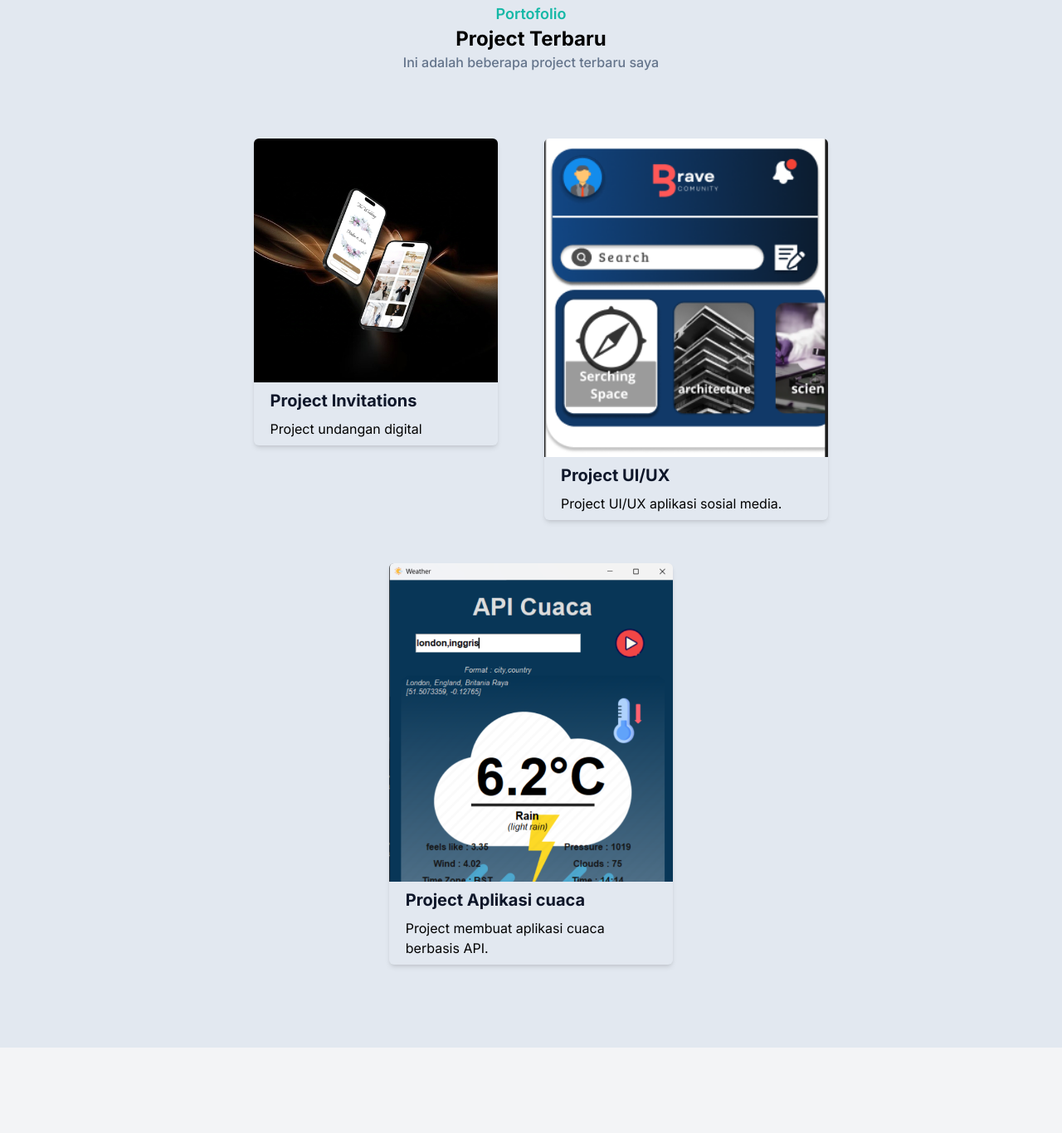
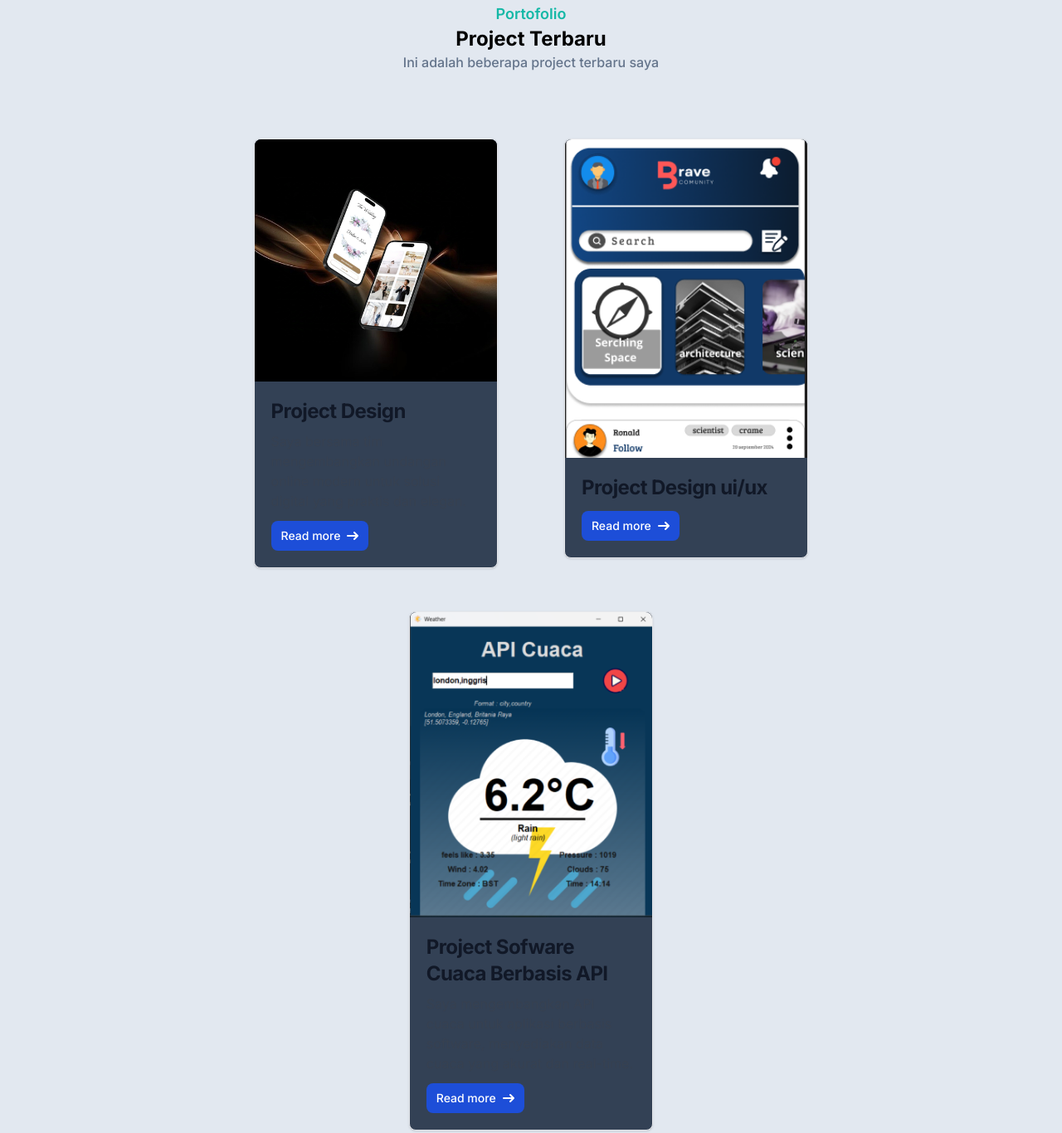
Before and after one commit to marhel28/Portofolio, a website: page index.html in a window 1280 px wide. Shown: the part 1075-2441 px from the top of the page at 83% size. Drawn offline with nearby package versions, Linux system fonts and the light colour scheme.

Commit message:
fix another bug

```diff
--- a/index.html
+++ b/index.html
@@ -10,11 +10,12 @@
     <link href="https://fonts.googleapis.com/css2?family=Inter:ital,opsz,wght@0,14..32,100..900;1,14..32,100..900&display=swap" rel="stylesheet">
     <link href="https://cdnjs.cloudflare.com/ajax/libs/animate.css/4.1.1/animate.min.css" rel="stylesheet">
     <link href="https://cdnjs.cloudflare.com/ajax/libs/animate.css/4.1.1/animate.min.css" rel="stylesheet">
+    <link  rel="icon" type="image/x-icon" href="./img/bag (1).ico">
 </style>
 </head>
 <body>
     <!-- header -->
-    <header class="bg-transparent absolute  w-full flex items-center z-10 py-5 xl:py-0 shadow-sm ">
+    <header class="bg-transparent absolute  w-full flex items-center z-10 py-5 xl:py-0 shadow-md ">
         <div class="container">
             <div class="flex items-center justify-between relative">
                 <div class="px-4">
@@ -64,17 +65,17 @@
     <section id="home" class="pt-36 section">
         <div class="container">
             <div class="flex flex-wrap">
-                <div class="w-full self-center px-5 lg:px-10 lg:w-1/2">
+                <div class="w-full self-center px-5 lg:px-16 lg:w-1/2">
                     <h1 class="text-base text-primer font-semibold md:text-2xl"><span id="typing"></span>
-                        <span class="text-dark text-4xl font-bold block ">Ammar Abu fadhel</span></h1>
+                        <span class="text-dark text-4xl font-bold block ">Ammar Abu Fadhel</span></h1>
                     <h2>Python developer | <span class="font-semibold">IoT Enthusiast</span></h2>
-                    <p class="mb-10 mt-3 font-semibold text-slate-500 leading-relaxed lg:text-xl">Helping businesses unlock their potential through cutting-edge technology.</p>
+                    <p class="mb-10 mt-3 font-semibold text-slate-500 leading-relaxed lg:text-xl md:mt-8">Helping businesses unlock their potential through cutting-edge technology.</p>
                     <a href="https://wa.me/qr/A7XUEN2DXJZ6M1"  target="_blank" class=" text-white font-semibold py-4 px-5 bg-primer rounded-full hover:opacity-80
                     transition-all ease-in-out duration-300 hover:shadow-neon ">Contact me</a>
                 </div>
 
                 <!-- img -->
-                <div class="w-full self-end px-4 lg:w-1/2 overflow-hidden">
+                <div class="w-full self-end px-16 lg:w-1/2 overflow-hidden">
                     <div class="mt-8 relative lg:mt-0 lg:right-0 ">
                         <img src="./img/me/fix.png" alt="ammar abu fadhel" class="max-w-full h-auto
                          xl:grayscale xl:hover:grayscale-0 transition-all ease-in-out duration-300 cursor-pointer">
@@ -153,50 +154,65 @@
             </div>
             <div class="w-full h-full  flex justify-center flex-wrap xl:w-3/5 xl:mx-auto xl:justify-evenly">
                 <div class="mb-5 p-4 md:w-1/2 md:px-10">
-                    <a href="https://invitation-mauve.vercel.app/welcome/ammar-abu-fadhel-30wt" class="block
-                    " target="_blank">
-                        <div class="rounded-md overflow-hidden shadow-md ">
-                            <img src="./img/porto/1.jpg" alt="project-1" width="w-full" class="w-full object-cover object-top">
-                            <h2 class="font-bold my-2 text-dark text-xl px-5">Project Invitations</h2>
-                            <p class="px-5 pb-2">Project undangan digital
-                            </p>
+                    <div class="max-w-sm  border border-gray-200 rounded-lg shadow bg-slate-700 ">
+                        <a target="_blank" href="https://invitation-mauve.vercel.app/welcome/ammar-abu-fadhel-30wt">
+                            <img class="rounded-t-lg" src="/img/porto/1.jpg" alt="" />
+                        </a>
+                        <div class="p-5">
+                            <a target="_blank" href="https://invitation-mauve.vercel.app/welcome/ammar-abu-fadhel-30wt">
+                                <h5 class="mb-2 text-2xl font-bold tracking-tight text-gray-900 dark:text-white">Project Design </h5>
+                            </a>
+                            <p class="mb-3 font-normal text-gray-700 dark:text-gray-400">Saya bersama tim mengembangkan undangan online modern untuk solusi digital yang praktis dan elegan.</p>
+                            <a target="_blank" href="https://invitation-mauve.vercel.app/welcome/ammar-abu-fadhel-30wt" class="inline-flex items-center px-3 py-2 text-sm font-medium text-center text-white bg-blue-700 rounded-lg hover:bg-blue-800 focus:ring-4 focus:outline-none focus:ring-blue-300 dark:bg-blue-600 dark:hover:bg-blue-700 dark:focus:ring-blue-800">
+                                Read more
+                                 <svg class="rtl:rotate-180 w-3.5 h-3.5 ms-2" aria-hidden="true" xmlns="http://www.w3.org/2000/svg" fill="none" viewBox="0 0 14 10">
+                                    <path stroke="currentColor" stroke-linecap="round" stroke-linejoin="round" stroke-width="2" d="M1 5h12m0 0L9 1m4 4L9 9"/>
+                                </svg>
+                            </a>
                         </div>
-                    </a>
+                    </div>
                 </div>
-                <div class="mb-5 p-4 md:w-1/2">
-                    <a
-                        href="https://www.figma.com/proto/BKH8YbjIgI1sdN6RmdatlS/Untitled?node-id=2-3&p=f&t=o8vFI2zA6q0ubvPY-0&scaling=scale-down&content-scaling=fixed&page-id=1%3A3&starting-point-node-id=137%3A43"
-                        class="block"
-                        target="_blank"
-                    >
-                        <div class="rounded-md overflow-hidden shadow-md">
-                            <img
-                                src="./img/porto/porto 2 fix.png"
-                                alt="project-1"
-                                class="w-full object-cover h-96 object-top"
-                            >
-                            <h2 class="font-bold my-2 text-dark text-xl px-5">Project UI/UX</h2>
-                            <p class="px-5 pb-2 text-base ">Project UI/UX aplikasi sosial media.</p>
+                <div class="mb-5 p-4 md:w-1/2 md:px-10">
+                    <div class="max-w-sm  border border-gray-200 rounded-lg shadow bg-slate-700 ">
+                        <a target="_blank" href="https://www.figma.com/proto/BKH8YbjIgI1sdN6RmdatlS/Untitled?node-id=2-3&starting-point-node-id=137%3A43" >
+                            <div class="w-full h-96 bg-cover bg-center overflow-hidden">
+                                <img class="w-full h-full object-cover rounded-t-lg object-top" src="/img/porto/porto 2 fix.png" alt="" />
+                            </div>
+                        </a>
+                        <div class="p-5">
+                            <a target="_blank" href="https://www.figma.com/proto/BKH8YbjIgI1sdN6RmdatlS/Untitled?node-id=2-3&starting-point-node-id=137%3A43">
+                                <h5 class="mb-2 text-2xl font-bold tracking-tight text-gray-900 dark:text-white">Project Design ui/ux</h5>
+                            </a>
+                            <p class="mb-3 font-normal text-gray-700 dark:text-gray-400"></p>
+                            <a target="_blank" href="https://www.figma.com/proto/BKH8YbjIgI1sdN6RmdatlS/Untitled?node-id=2-3&starting-point-node-id=137%3A43" class="inline-flex items-center px-3 py-2 text-sm font-medium text-center text-white bg-blue-700 rounded-lg hover:bg-blue-800 focus:ring-4 focus:outline-none focus:ring-blue-300 dark:bg-blue-600 dark:hover:bg-blue-700 dark:focus:ring-blue-800">
+                                Read more
+                                 <svg class="rtl:rotate-180 w-3.5 h-3.5 ms-2" aria-hidden="true" xmlns="http://www.w3.org/2000/svg" fill="none" viewBox="0 0 14 10">
+                                    <path stroke="currentColor" stroke-linecap="round" stroke-linejoin="round" stroke-width="2" d="M1 5h12m0 0L9 1m4 4L9 9"/>
+                                </svg>
+                            </a>
                         </div>
-                    </a>
+                    </div>
                 </div>
-                <div class="mb-5 p-4 md:w-1/2">
-                    <a
-                        href="https://github.com/marhel28/python-weather-api"
-                        class="block"
-                        target="_blank"
-                    >
-                        <div class="rounded-md overflow-hidden shadow-md">
-                            <img
-                                src="./img/porto/apps Weather.PNG"
-                                alt="project-1"
-                                class="w-full object-cover h-96 object-top"
-                            >
-                            <h2 class="font-bold my-2 text-dark text-xl px-5">Project Aplikasi cuaca</h2>
-                            <p class="px-5 pb-2">Project membuat aplikasi cuaca berbasis API.</p>
+                <div class="mb-5 p-4 md:w-1/2 md:px-10">
+                    <div class="max-w-sm  border border-gray-200 rounded-lg shadow bg-slate-700 ">
+                        <a target="_blank" href="https://github.com/marhel28/python-weather-api">
+                            <img class="rounded-t-lg" src="/img/porto/apps Weather.PNG" alt="" />
+                        </a>
+                        <div class="p-5">
+                            <a target="_blank" href="https://github.com/marhel28/python-weather-api">
+                                <h5 class="mb-2 text-2xl font-bold tracking-tight text-gray-900 dark:text-white">Project Sofware Cuaca Berbasis API</h5>
+                            </a>
+                            <p class="mb-3 font-normal text-gray-700 dark:text-gray-400">Saya mengembangkan API cuaca untuk aplikasi berbasis software, menyediakan data cuaca yang akurat dan real-time.</p>
+                            <a target="_blank" href="https://github.com/marhel28/python-weather-api" class="inline-flex items-center px-3 py-2 text-sm font-medium text-center text-white bg-blue-700 rounded-lg hover:bg-blue-800 focus:ring-4 focus:outline-none focus:ring-blue-300 dark:bg-blue-600 dark:hover:bg-blue-700 dark:focus:ring-blue-800">
+                                Read more
+                                 <svg class="rtl:rotate-180 w-3.5 h-3.5 ms-2" aria-hidden="true" xmlns="http://www.w3.org/2000/svg" fill="none" viewBox="0 0 14 10">
+                                    <path stroke="currentColor" stroke-linecap="round" stroke-linejoin="round" stroke-width="2" d="M1 5h12m0 0L9 1m4 4L9 9"/>
+                                </svg>
+                            </a>
                         </div>
-                    </a>
+                    </div>
                 </div>
+
 
             </div>
         </div>
@@ -207,7 +223,7 @@
     <!-- kontak -->
     <section id="contact" class="pt-32 pb-20 bg-gray-100 section">
         <div class="container">
-            <div class="text-center">
+            <div class="text-center ">
                 <h4 class="text-primer text-lg font-semibold mb-2">Kontak Saya</h4>
                 <h2 class="text-dark text-3xl font-bold mb-4">Mari Terhubung!</h2>
                 <p class="text-slate-500 text-base max-w-lg mx-auto">
```
Also changed, not shown: img/bag (1).ico (added), src/output.css.
